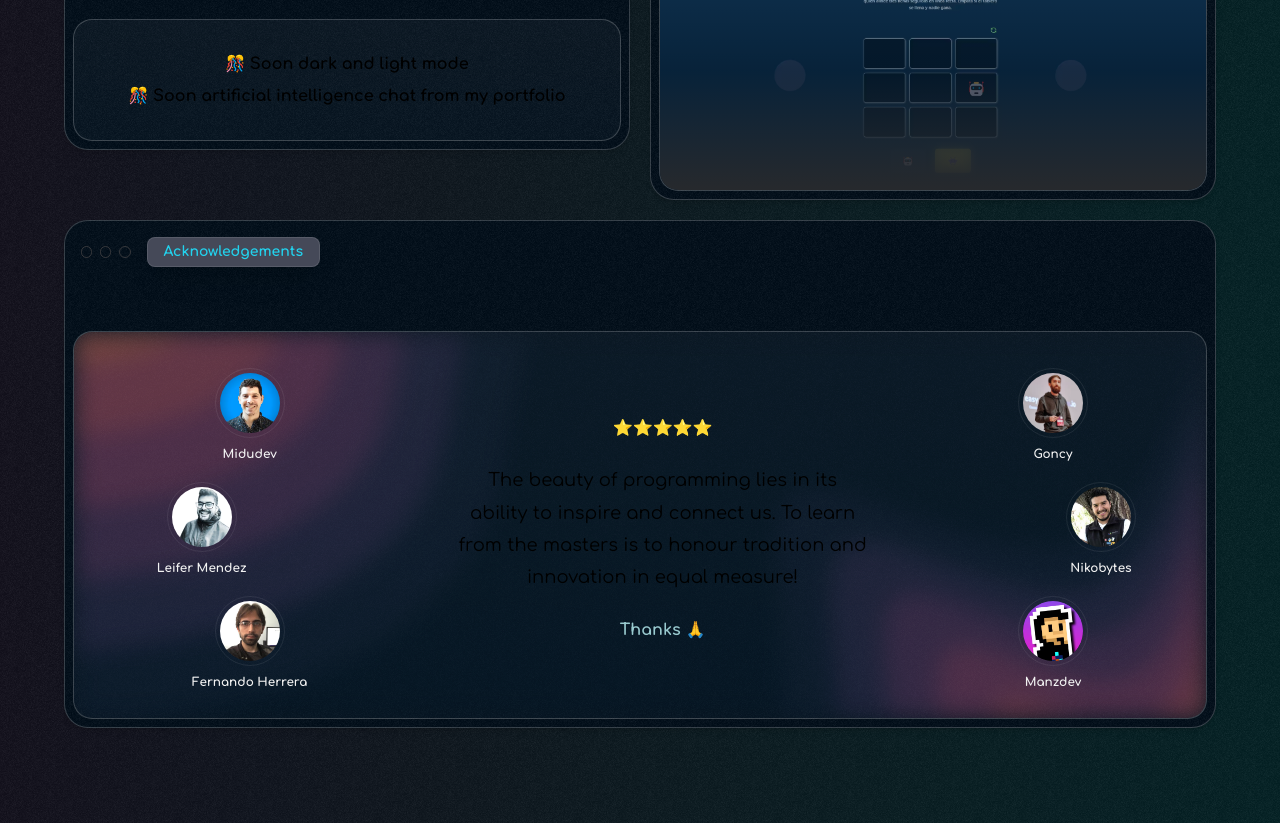
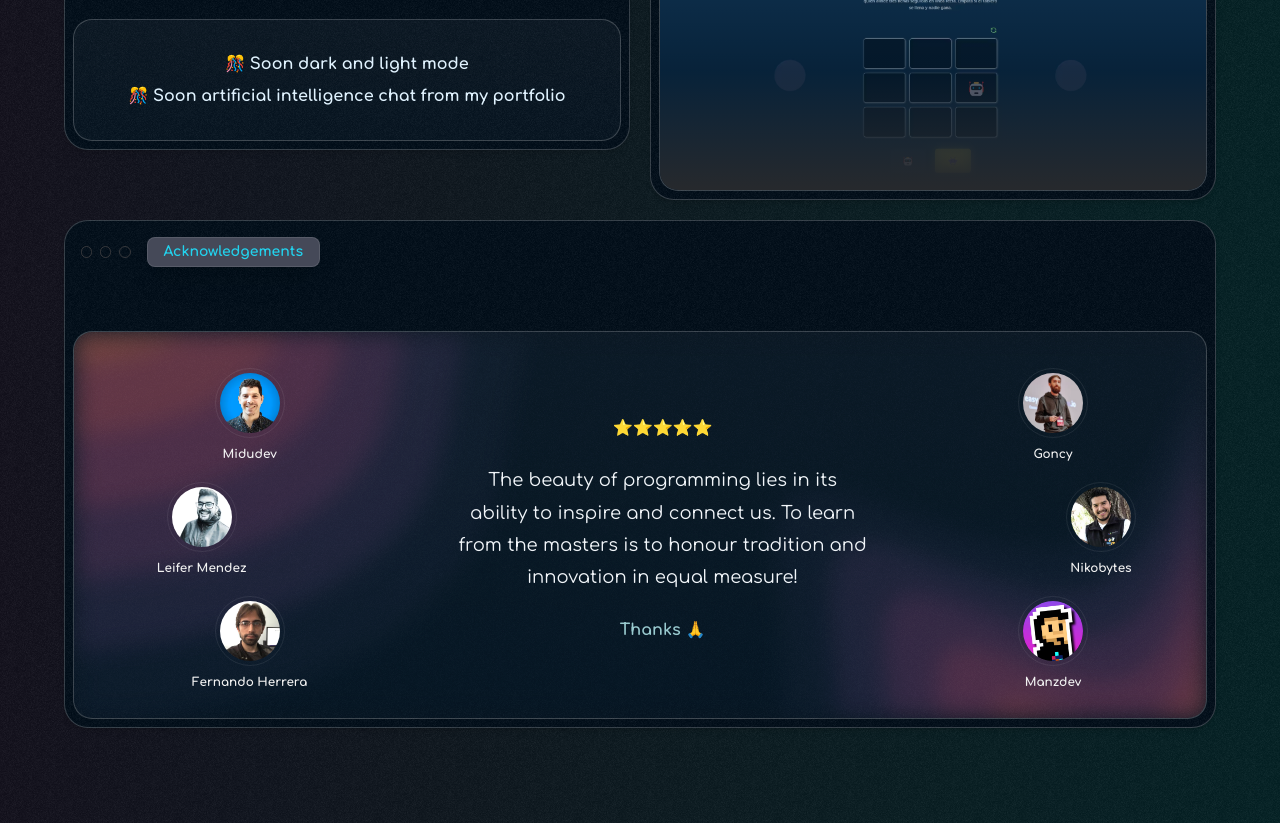
Before and after one commit to branjesusdev/branjes-dev, an Astro site: page / in a window 1280 px wide. Shown: the part 2080-2903 px from the top of the page. Built offline with nearby package versions, Linux system fonts and the light colour scheme; Astro itself is replaced by a stand-in of ours; what tailwindcss-animated would draw is missing.

Commit message:
colors news

```diff
--- a/src/components/Acknowledgements.astro
+++ b/src/components/Acknowledgements.astro
@@ -49,7 +49,7 @@ import Avatar from "@/components/ui/Avatar.astro";
         class="flex flex-col justify-center items-center max-w-2xl gap-6 text-center mx-auto"
       >
         <span>⭐⭐⭐⭐⭐</span>
-        <p class="max-w-[40ch] md:text-sm xl:text-lg">
+        <p class="max-w-[40ch] md:text-sm xl:text-lg text-slate-100">
           The beauty of programming lies in its ability to inspire and connect
           us. To learn from the masters is to honour tradition and innovation in
           equal measure!
--- a/src/components/News.astro
+++ b/src/components/News.astro
@@ -16,7 +16,7 @@ import Notification from "@/shared/icons/Notification.astro";
   <article
     class="mt-16 inner-content inner-content--space flex flex-col justify-between items-center space-y-2"
   >
-  <h1 class="font-bold">🎊 Soon dark and light mode</h1>
-  <h1 class="font-bold">🎊 Soon artificial intelligence chat from my portfolio</h1>
+  <h1 class="font-bold text-sky-100">🎊 Soon dark and light mode</h1>
+  <h1 class="font-bold text-sky-100">🎊 Soon artificial intelligence chat from my portfolio</h1>
   </article>
 </section>
```
